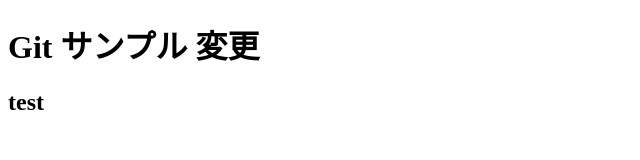
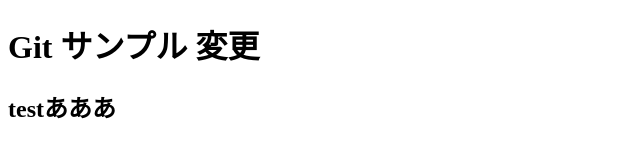
Before and after one commit to ITSKato/sample_repository, a plain HTML site: page index.html in a window 1280 px wide. Shown: the whole page, without its empty margins (0-640 px from the left). Drawn offline with Linux system fonts and the light colour scheme.

Commit message:
てすと３

```diff
--- a/index.html
+++ b/index.html
@@ -9,7 +9,7 @@
 <body>
     <main>
         <h1>Git サンプル 変更</h1>
-        <h2>test</h2>
+        <h2>testあああ</h2>
     </main>
 </body>
 </html>
```
